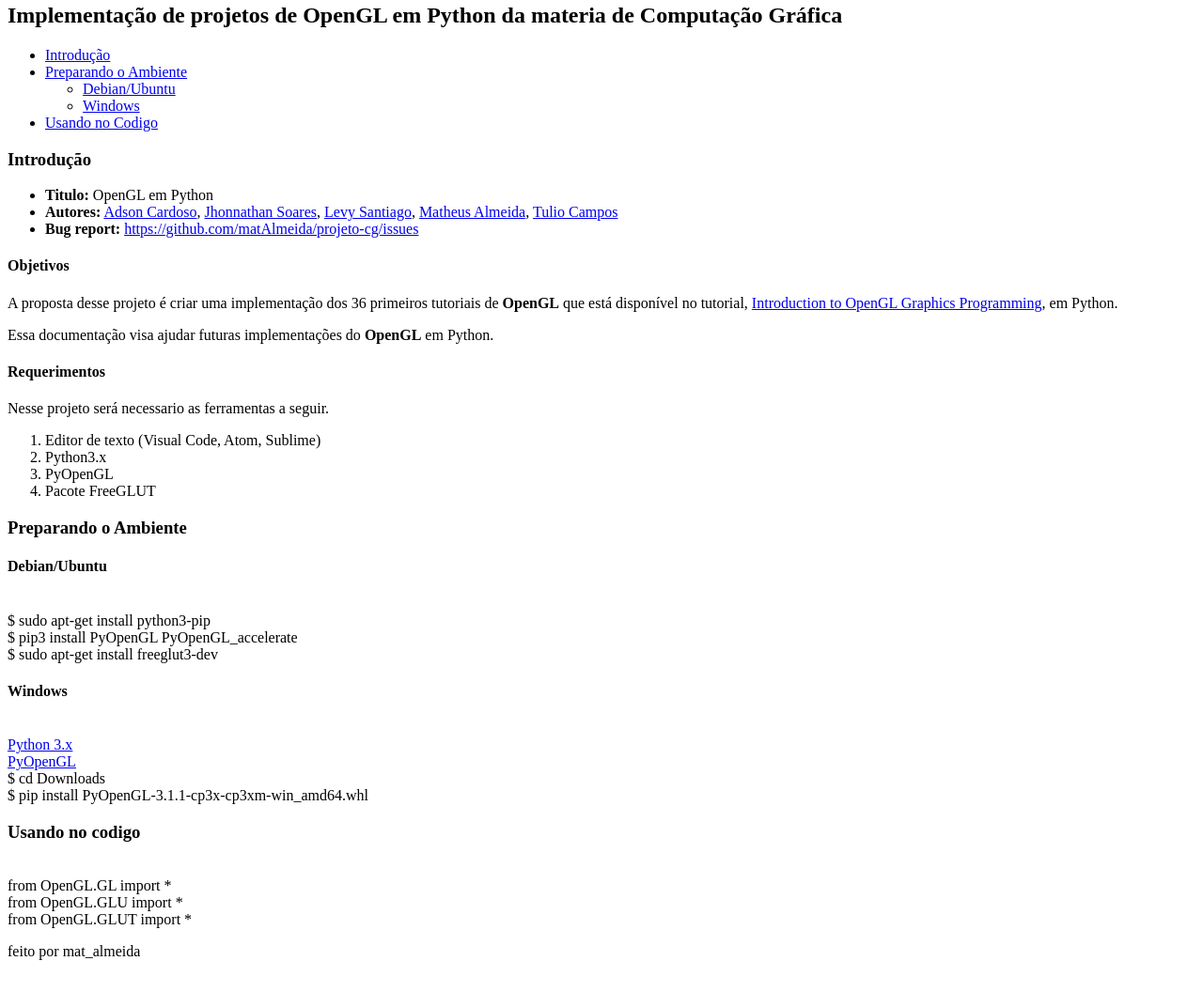
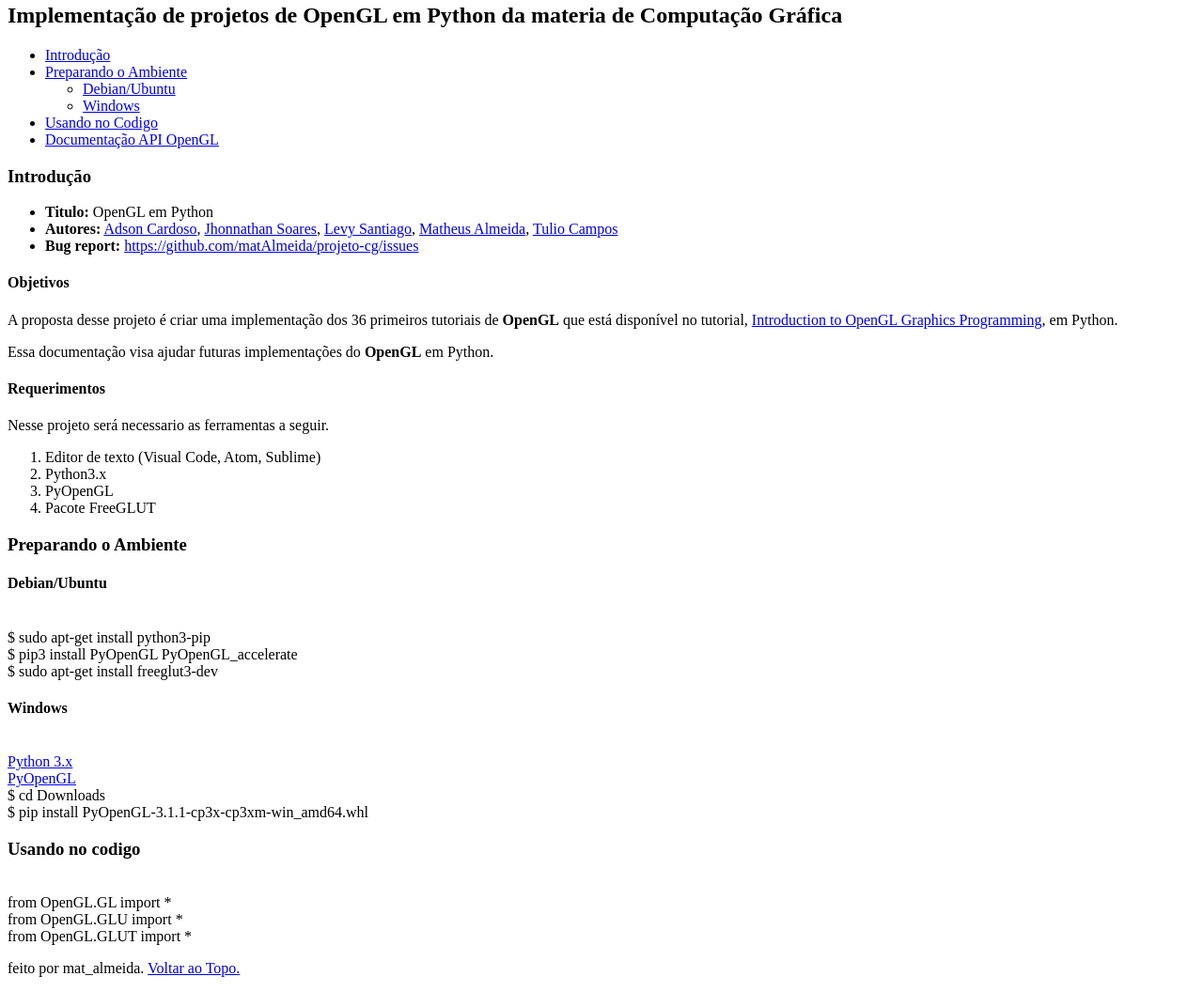
Before and after one commit to matAlmeida/projeto-cg, a plain HTML site: page docs/index.html in a window 1280 px wide. Shown: the part 77-1133 px from the top of the page at 94% size. Drawn offline with Linux system fonts and the light colour scheme.

Commit message:
link entre index e api

```diff
--- a/docs/index.html
+++ b/docs/index.html
@@ -5,11 +5,11 @@
         <meta charset="UTF-8"/>
     </head>
     <body>
-
+        <a id="topo"></a>
         <h1>OpenGL em Python</h1>
         <h2>Implementação de projetos de OpenGL em Python da materia de Computação Gráfica</h2>
 
-        <nav id="top">
+        <nav>
             <ul>
                 <li><a href="#introducao">Introdução</a></li>
                 <li><a href="#instalando">Preparando o Ambiente</a>
@@ -19,6 +19,7 @@
                     </ul>
                 </li>
                 <li><a href="#usando">Usando no Codigo</a></li>
+                <li><a href="api.html">Documentação API OpenGL</a></li>
             </ul>
         </nav>
 
@@ -90,6 +91,6 @@
 
     </body>
     <footer>
-        <p>feito por mat_almeida</p>
+        <p>feito por mat_almeida. <a href="#topo">Voltar ao Topo.</a></p>
     </footer>
 </html>
```
Also changed, not shown: docs/api.html (+2 -1 lines), docs/template.html (+2 -1 lines).
